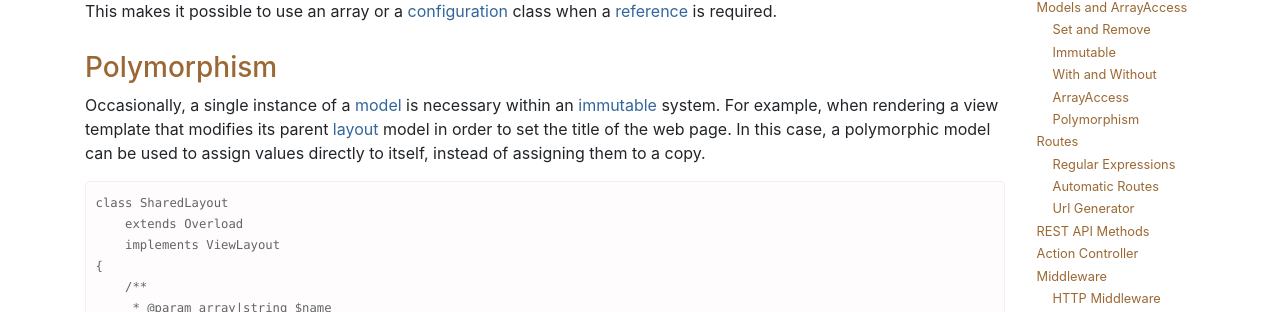
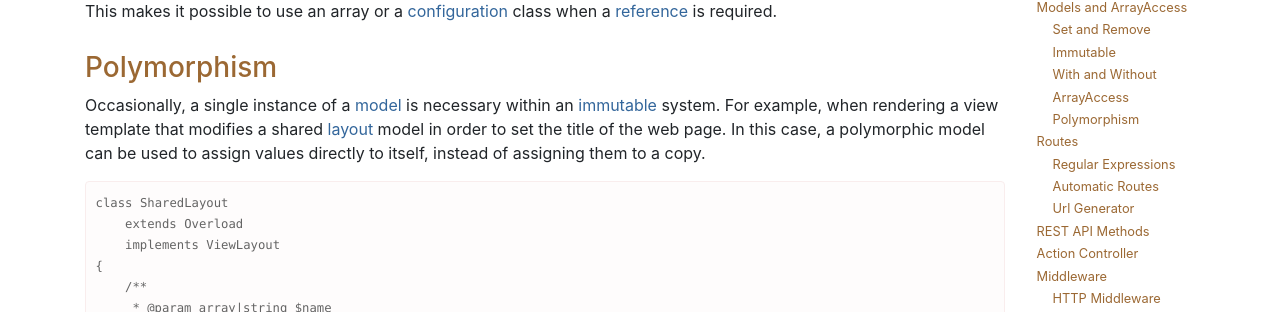
Before and after one commit to mvc5/mvc5.github.io, a Jekyll site: the page built from overview/index.md, in a window 1280 px wide and 900 px high, scrolled down 5138 px. Shown: the part 165-477 px from the top of the window. Built offline with Jekyll 4.4.1, drawn with Linux system fonts in a browser that asks for light colours; nearby versions of some CDN libraries.

Commit message:
shared layout

````diff
--- a/overview/models.md
+++ b/overview/models.md
@@ -114,7 +114,7 @@ $config['templates']['error'];
 ```
 This makes it possible to use an array or a [configuration](https://github.com/mvc5/mvc5/blob/master/src/Config/Configuration.php) class when a [reference](http://php.net/manual/en/language.references.php) is required.
 ### Polymorphism
-Occasionally, a single instance of a [model](https://github.com/mvc5/mvc5/blob/master/src/Config/Model.php) is necessary within an [immutable](#immutable) system. For example, when rendering a view template that modifies its parent [layout](#template-layouts) model in order to set the title of the web page. In this case, a polymorphic model can be used to assign values directly to itself, instead of assigning them to a copy.
+Occasionally, a single instance of a [model](https://github.com/mvc5/mvc5/blob/master/src/Config/Model.php) is necessary within an [immutable](#immutable) system. For example, when rendering a view template that modifies a shared [layout](#template-layouts) model in order to set the title of the web page. In this case, a polymorphic model can be used to assign values directly to itself, instead of assigning them to a copy.
 ```php
 class SharedLayout
     extends Overload
````
